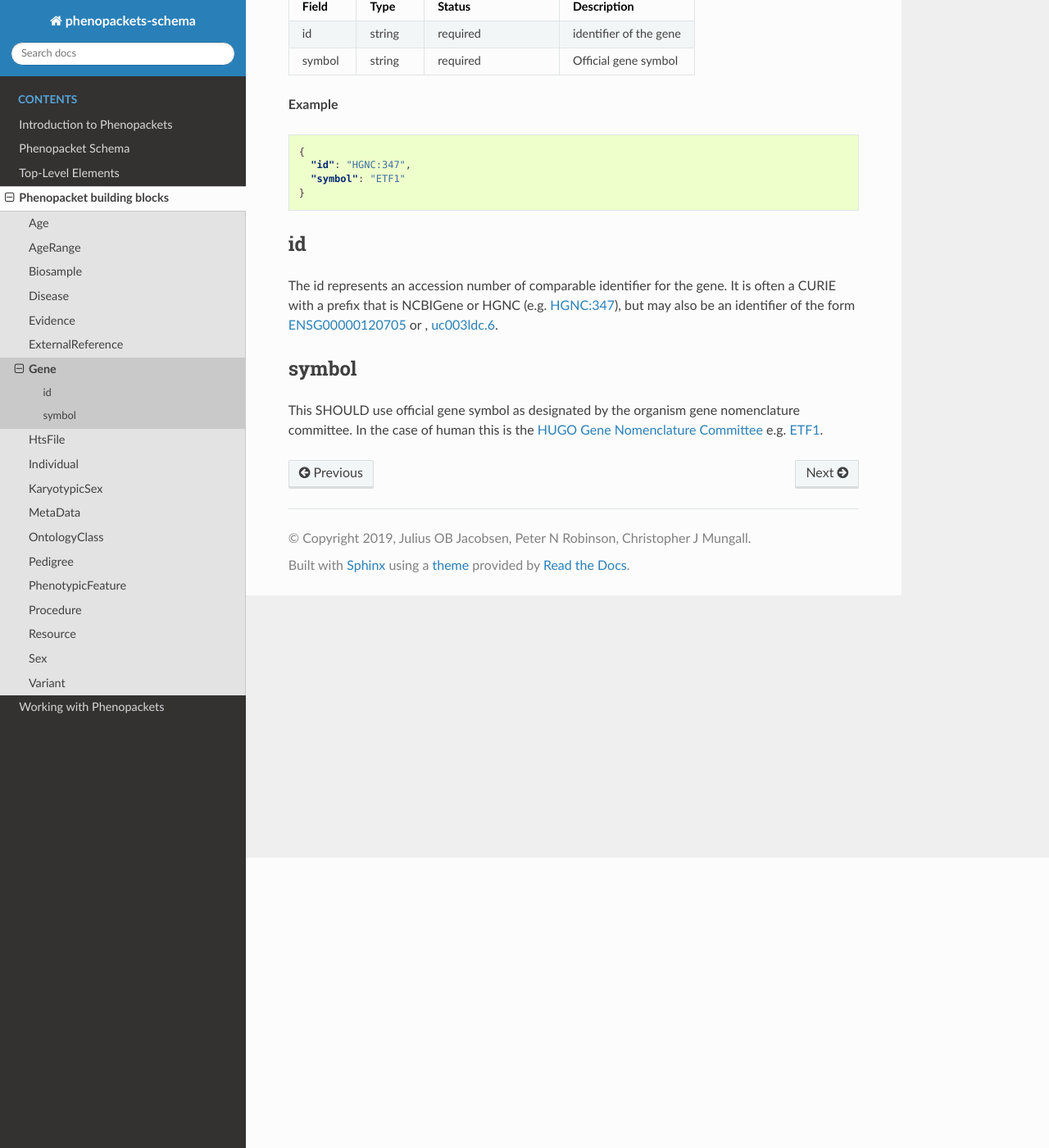
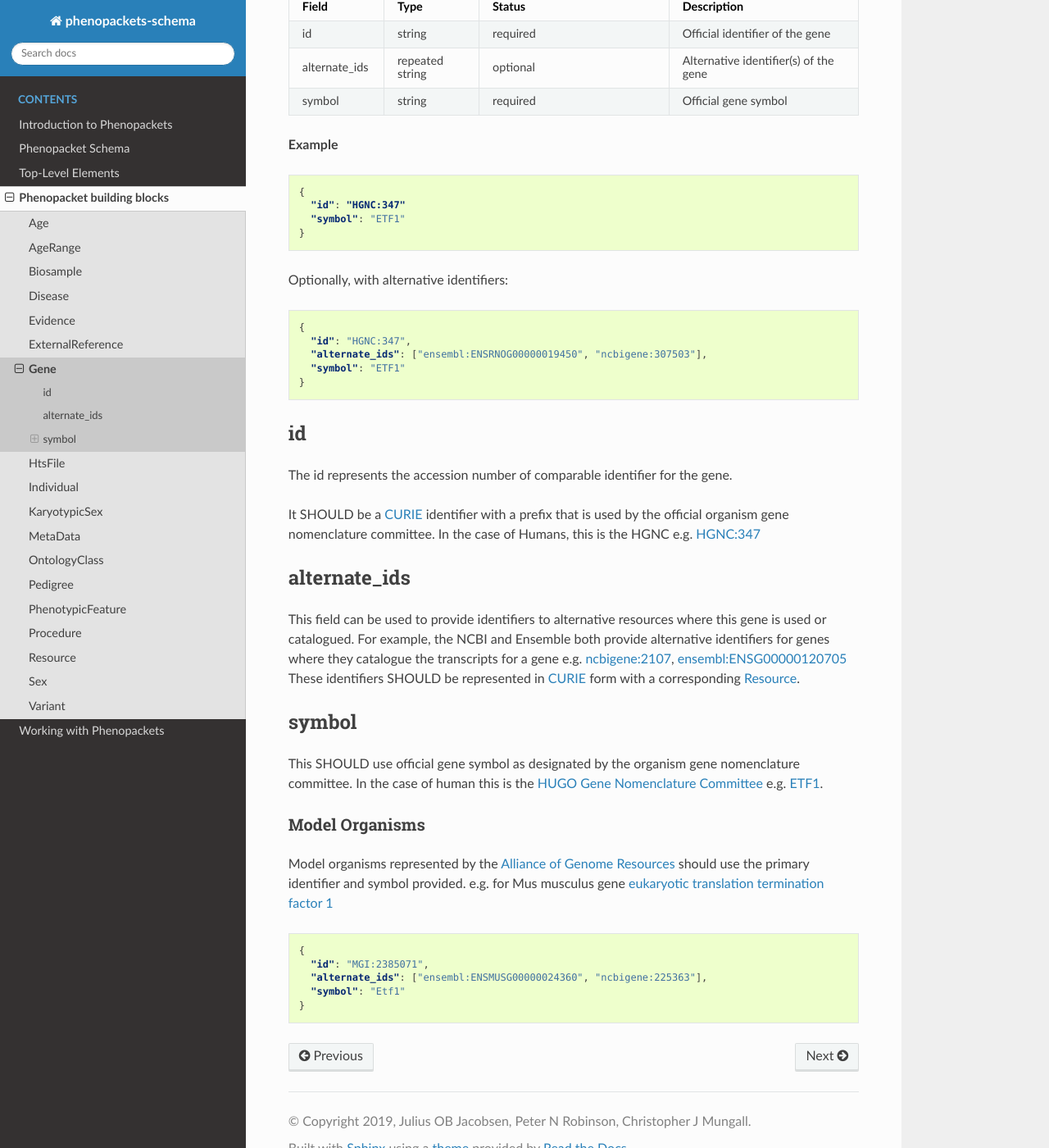
Before and after one commit to phenopackets/phenopacket-schema, a Sphinx documentation site: the page built from docs/gene.rst, in a window 1280 px wide and 1400 px high, scrolled down 354 px. Shown: the whole window at 82% size. Built offline with Sphinx 7.4.7 and the Read the Docs theme 2.0.0, drawn with Linux system fonts in a browser that asks for light colours.

Commit message:
Change for issue #199 update gene.rst and base.proto with 'alternate_ids'

```diff
--- a/docs/gene.rst
+++ b/docs/gene.rst
@@ -23,7 +23,11 @@ the exact variant cannot be transmitted, either for privacy reasons or because i
    * - id
      - string
      - required
-     - identifier of the gene
+     - Official identifier of the gene
+   * - alternate_ids
+     - repeated string
+     - optional
+     - Alternative identifier(s) of the gene
    * - symbol
      - string
      - required
@@ -35,20 +39,50 @@ the exact variant cannot be transmitted, either for privacy reasons or because i
 .. code-block:: json
 
   {
+    "id": "HGNC:347"
+    "symbol": "ETF1"
+  }
+
+Optionally, with alternative identifiers:
+
+.. code-block:: json
+
+  {
     "id": "HGNC:347",
+    "alternate_ids": ["ensembl:ENSRNOG00000019450", "ncbigene:307503"],
     "symbol": "ETF1"
   }
 
 
 id
 ~~
-The id represents an accession number of comparable identifier for the gene. It is often a CURIE with a prefix that
-is NCBIGene or HGNC (e.g. `HGNC:347 <https://www.genenames.org/data/gene-symbol-report/#!/hgnc_id/HGNC:3477>`_), but
-may also be an identifier of the form `ENSG00000120705 <http://useast.ensembl.org/Homo_sapiens/Gene/Summary?db=core;g=ENSG00000120705;r=5:138506095-138543236>`_
-or , `uc003ldc.6 <http://genome.ucsc.edu/cgi-bin/hgTracks?db=hg38&lastVirtModeType=default&lastVirtModeExtraState=&virtModeType=default&virtMode=0&nonVirtPosition=&position=chr5%3A138506099%2D138543300&hgsid=740830709_Y6BD9QmLx9YvUSbMY4BiFV8tAwre>`_.
+The id represents the accession number of comparable identifier for the gene.
 
+It SHOULD be a :ref:`rstcurie` identifier with a prefix that is used by the official organism gene nomenclature committee. In
+the case of Humans, this is the HGNC e.g. `HGNC:347 <https://www.genenames.org/data/gene-symbol-report/#!/hgnc_id/HGNC:3477>`_
+
+alternate_ids
+~~~~~~~~~~~~~
+
+This field can be used to provide identifiers to alternative resources where this gene is used or catalogued. For example,
+the NCBI and Ensemble both provide alternative identifiers for genes where they catalogue the transcripts for a gene e.g.
+`ncbigene:2107 <https://www.ncbi.nlm.nih.gov/gene/2107>`_, `ensembl:ENSG00000120705 <http://useast.ensembl.org/Homo_sapiens/Gene/Summary?db=core;g=ENSG00000120705;r=5:138506095-138543236>`_
+These identifiers SHOULD be represented in :ref:`rstcurie` form with a corresponding :ref:`rstresource`.
 
 symbol
 ~~~~~~
 This SHOULD use official gene symbol as designated by the organism gene nomenclature committee. In the case of human
 this is the `HUGO Gene Nomenclature Committee <https://www.genenames.org>`_ e.g. `ETF1 <https://www.genenames.org/data/gene-symbol-report/#!/hgnc_id/HGNC:3477>`_.
+
+Model Organisms
+===============
+Model organisms represented by the `Alliance of Genome Resources <https://www.alliancegenome.org>`_ should use the
+primary identifier and symbol provided. e.g. for Mus musculus gene `eukaryotic translation termination factor 1 <https://www.alliancegenome.org/gene/MGI:2385071>`_
+
+.. code-block:: json
+
+  {
+    "id": "MGI:2385071",
+    "alternate_ids": ["ensembl:ENSMUSG00000024360", "ncbigene:225363"],
+    "symbol": "Etf1"
+  }
```
Also changed, not shown: 1 other file.
